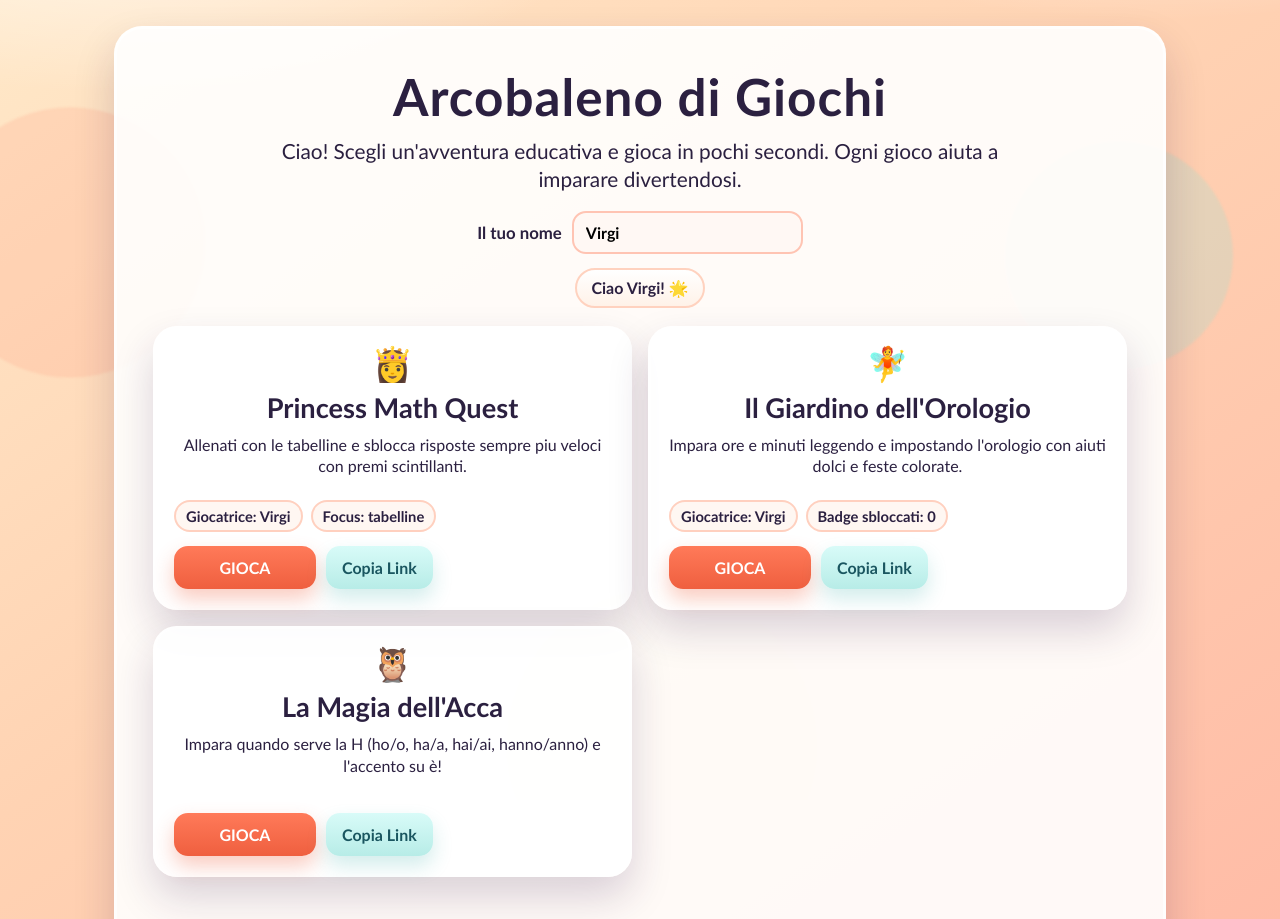
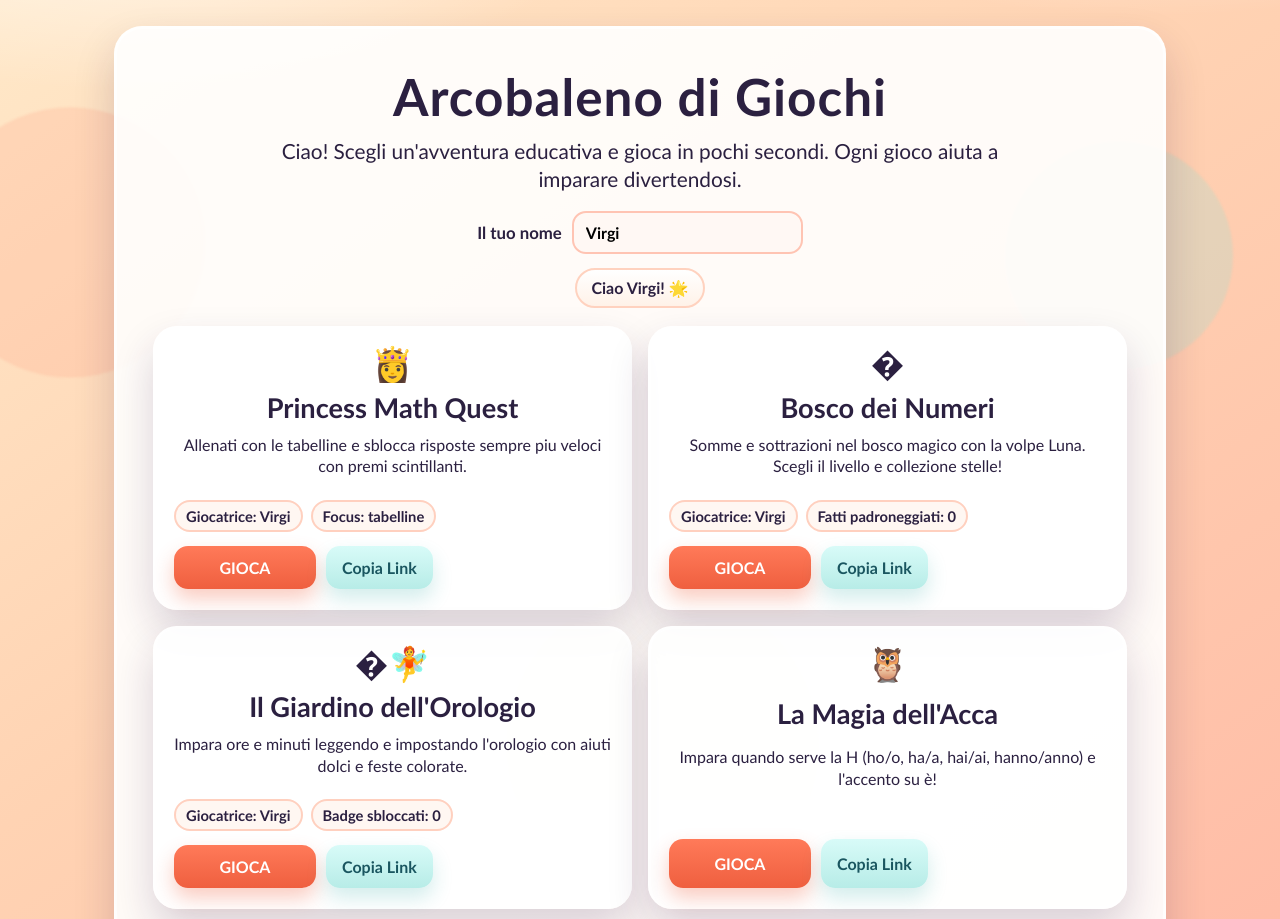
Before and after one commit to amanzotti/games, a website: page index.html in a window 1280 px wide. Shown: the top 919 px of the page. Drawn offline with Linux system fonts and the light colour scheme.

Commit message:
Add Bosco dei Numeri card to hub + service worker cache

```diff
--- a/index.html
+++ b/index.html
@@ -289,7 +289,18 @@
         </article>
 
         <article class="game-card">
-          <span class="emoji" aria-hidden="true">🧚</span>
+          <span class="emoji" aria-hidden="true">�</span>
+          <h2 class="game-title">Bosco dei Numeri</h2>
+          <p class="game-copy">Somme e sottrazioni nel bosco magico con la volpe Luna. Scegli il livello e collezione stelle!</p>
+          <div class="stats" id="bosco-stats"></div>
+          <div class="btn-row">
+            <a class="play-link" href="Bosco%20dei%20numeri/index.html">GIOCA</a>
+            <button class="secondary" type="button" data-copy="Bosco dei numeri">Copia Link</button>
+          </div>
+        </article>
+
+        <article class="game-card">
+          <span class="emoji" aria-hidden="true">�🧚</span>
           <h2 class="game-title">Il Giardino dell'Orologio</h2>
           <p class="game-copy">Impara ore e minuti leggendo e impostando l'orologio con aiuti dolci e feste colorate.</p>
           <div class="stats" id="clock-stats"></div>
@@ -324,6 +335,7 @@
     const welcome = document.getElementById("welcome-pill");
     const mathStats = document.getElementById("math-stats");
     const clockStats = document.getElementById("clock-stats");
+    const boscoStats = document.getElementById("bosco-stats");
     const offlineNote = document.getElementById("offline-note");
     const installBox = document.getElementById("install-box");
     const installBtn = document.getElementById("install-btn");
@@ -345,15 +357,18 @@
       try {
         localStorage.setItem("pmq_name", clean);
         localStorage.setItem("gcq_name", clean);
+        localStorage.setItem("bdn_name", clean);
       } catch (_) {}
     }
 
     function renderStats() {
       mathStats.innerHTML = "";
       clockStats.innerHTML = "";
+      boscoStats.innerHTML = "";
 
       const pmqName = safeGet("pmq_name", "Virgi");
       const gcqName = safeGet("gcq_name", "Virgi");
+      const bdnName = safeGet("bdn_name", "Virgi");
       const badgesRaw = safeGet("gcq_badges", "{}");
 
       let badgeCount = 0;
@@ -362,6 +377,12 @@
       } catch (_) {
         badgeCount = 0;
       }
+
+      let bdnMastered = 0;
+      try {
+        const m = JSON.parse(safeGet("bdn_mastery_v1", "{}"));
+        bdnMastered = Object.values(m).filter((v) => v && v.c >= 3).length;
+      } catch (_) {}
 
       [
         `Giocatrice: ${pmqName}`,
@@ -381,6 +402,16 @@
         t.className = "tag";
         t.textContent = txt;
         clockStats.appendChild(t);
+      });
+
+      [
+        `Giocatrice: ${bdnName}`,
+        `Fatti padroneggiati: ${bdnMastered}`
+      ].forEach((txt) => {
+        const t = document.createElement("span");
+        t.className = "tag";
+        t.textContent = txt;
+        boscoStats.appendChild(t);
       });
     }
 
--- a/sw.js
+++ b/sw.js
@@ -1,4 +1,4 @@
-const CACHE_NAME = "games-v2";
+const CACHE_NAME = "games-v3";
 const ASSETS = [
   "./",
   "./index.html",
@@ -7,7 +7,8 @@ const ASSETS = [
   "./icons/icon-512.svg",
   "./Princess%20multiplication/index.html",
   "./Princess%20clock/index.html",
-  "./La%20magia%20dell'acca/index.html"
+  "./La%20magia%20dell'acca/index.html",
+  "./Bosco%20dei%20numeri/index.html"
 ];
 
 self.addEventListener("install", (event) => {
```
